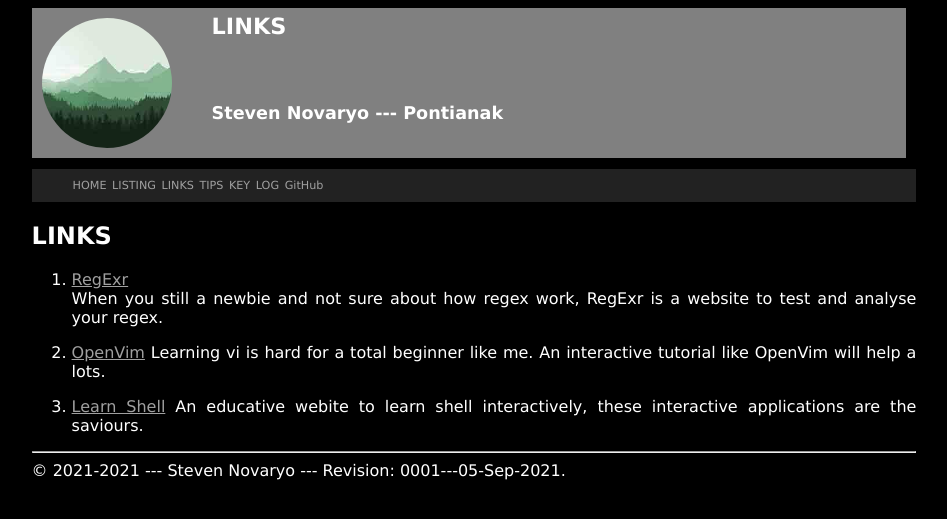
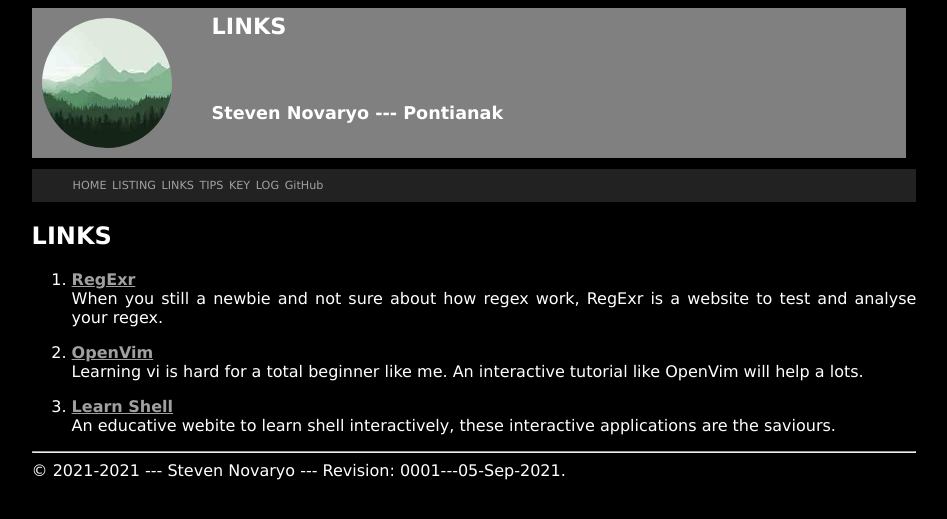
Before and after one commit to stevennovaryo/os212, a Jekyll site: the page built from links.md, in a window 1280 px wide. Shown: the top 519 px of the page, without its empty margins (166-1113 px from the left). Built offline with Jekyll 4.4.1, drawn with Linux system fonts in a browser that asks for light colours; our own code applies the rules of GitHub Pages for plain Markdown files.

```diff
--- a/links.md
+++ b/links.md
@@ -5,11 +5,11 @@ permalink: /LINKS/
 
 # LINKS
 
-1. [RegExr](https://regexr.com/)<br>
+1. <b>[RegExr](https://regexr.com/)</b><br>
 When you still a newbie and not sure about how regex work, RegExr is a website to test and analyse your regex.
 
-2. [OpenVim](https://www.openvim.com/tutorial.html)
+2. <b>[OpenVim](https://www.openvim.com/tutorial.html)</b><br>
 Learning vi is hard for a total beginner like me. An interactive tutorial like OpenVim will help a lots.
 
-3. [Learn Shell](https://www.learnshell.org)
+3. <b>[Learn Shell](https://www.learnshell.org)</b><br>
 An educative webite to learn shell interactively, these interactive applications are the saviours.
```
